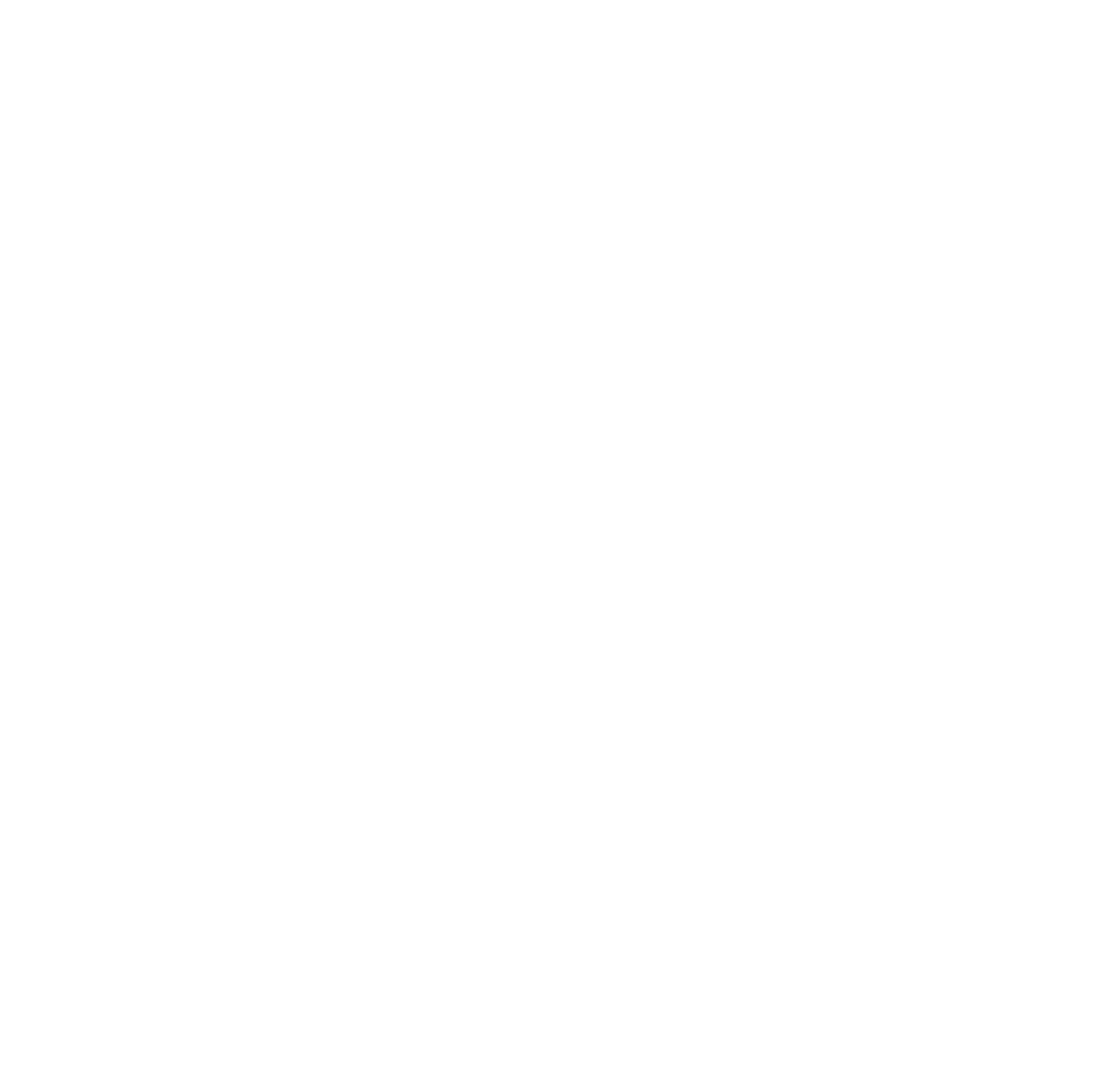
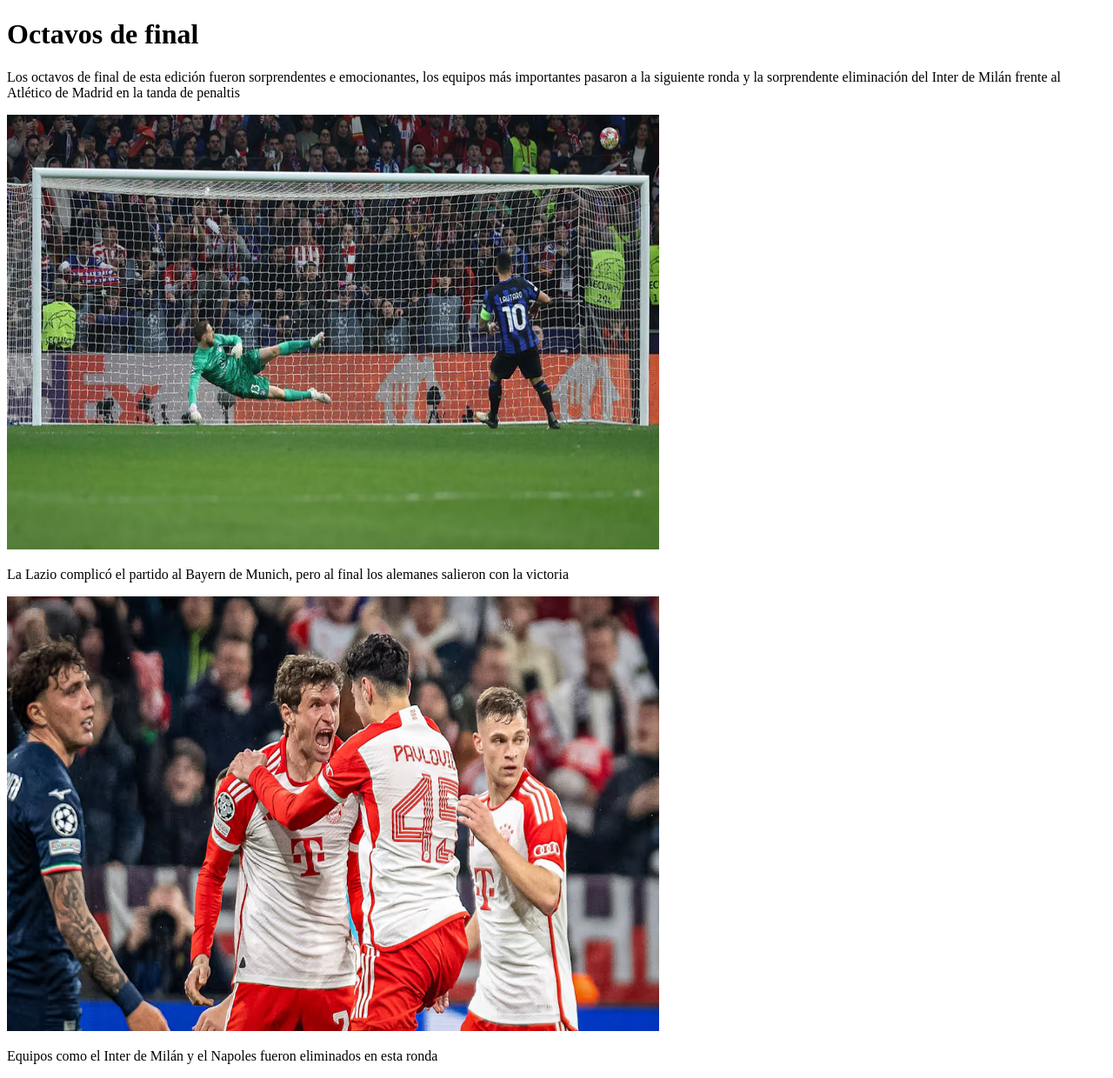
Before and after one commit to olivergbernardos-png/blog-olivergomez-championsleague, a plain HTML site: page octavos.html in a window 1280 px wide. Shown: the whole page at 87% size. Before the commit the page ends 800 px from the top, so only its background shows below. Drawn offline with Linux system fonts and the light colour scheme.

Commit message:
Contenido de octavos.html

```diff
--- a/octavos.html
+++ b/octavos.html
@@ -5,6 +5,11 @@
         <title>Octavos de final</title>
     </head>
     <body>
-
+        <h1>Octavos de final</h1>
+        <p>Los octavos de final de esta edición fueron sorprendentes e emocionantes, los equipos más importantes pasaron a la siguiente ronda y la sorprendente eliminación del Inter de Milán frente al Atlético de Madrid en la tanda de penaltis</p>
+        <img src="octavos-fotos/octavos_inter.jpg" height="500" width="750">
+        <p>La Lazio complicó el partido al Bayern de Munich, pero al final los alemanes salieron con la victoria</p>
+        <img src="octavos-fotos/bayern_octavos.png" height="500" width="750">
+        <p>Equipos como el Inter de Milán y el Napoles fueron eliminados en esta ronda</p>
     </body>
 </html>
```
Also changed, not shown: octavos-fotos/bayern_octavos.png (added), octavos-fotos/octavos.jpg (added), octavos-fotos/octavos_inter.jpg (added).
